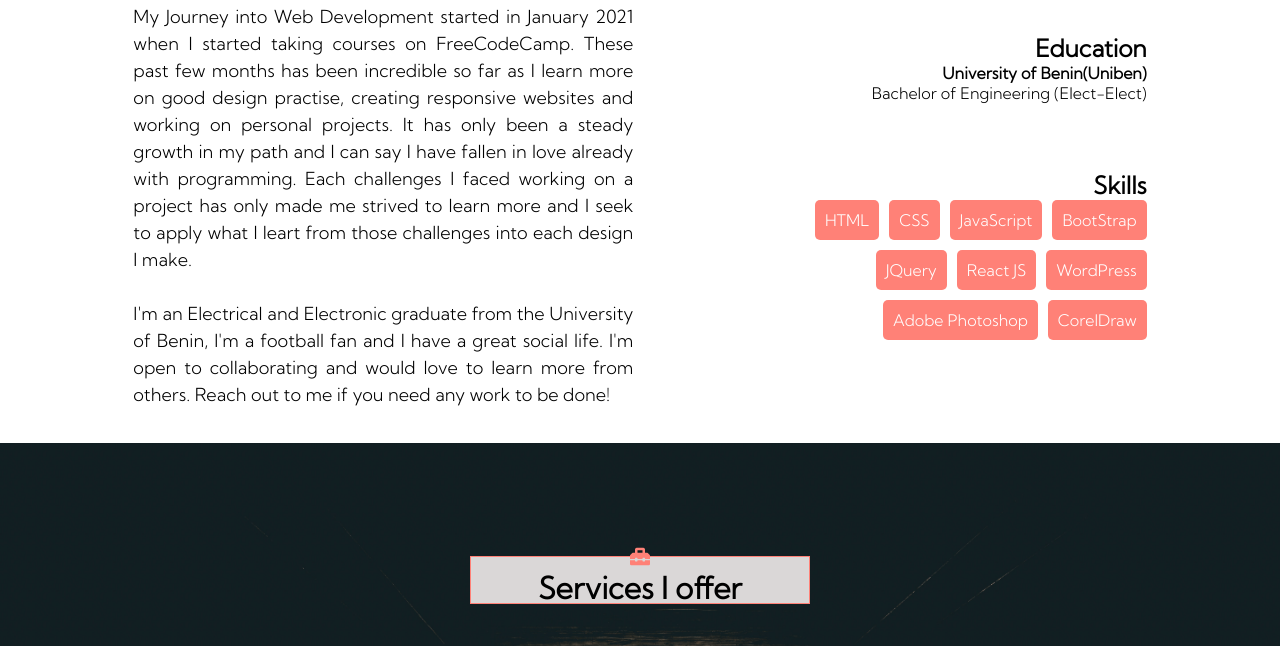
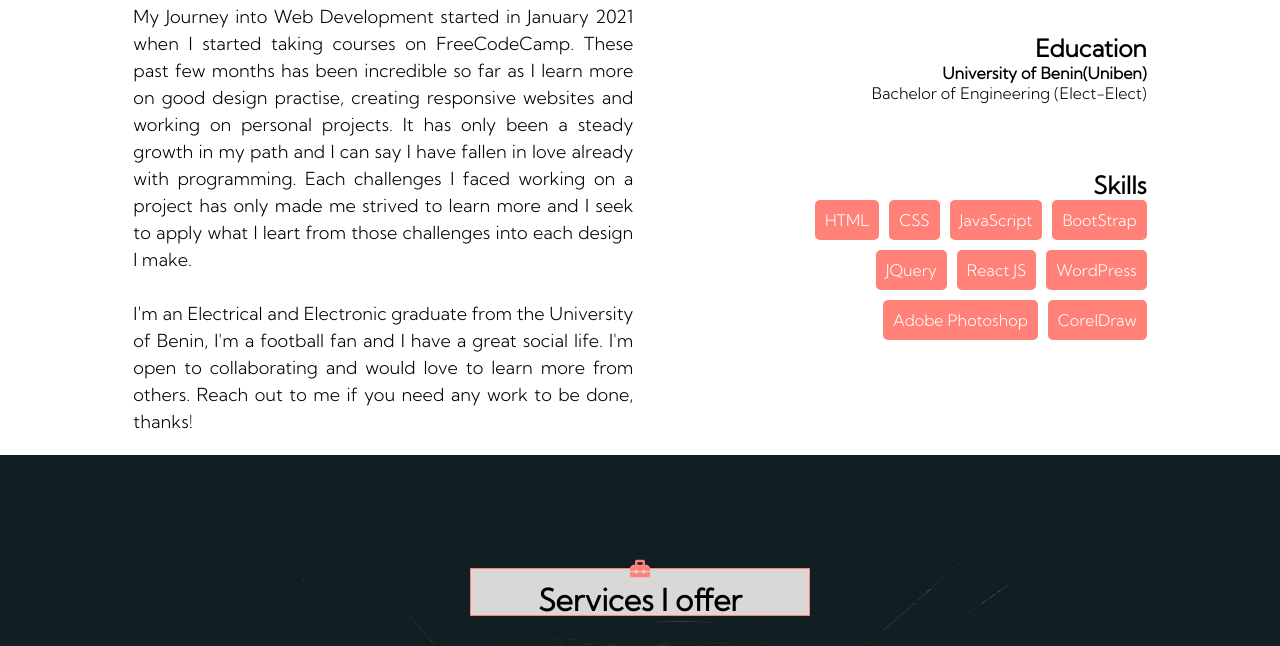
Before and after one commit to Jojoarm/Personal-Portfolio, a plain HTML site: page index.html in a window 1280 px wide. Shown: the part 1207-1853 px from the top of the page. Drawn offline with Linux system fonts and the light colour scheme.

Commit message:
index changes

```diff
--- a/index.html
+++ b/index.html
@@ -73,7 +73,7 @@
                     </p><br>
                     <p>
                         I'm an Electrical and Electronic graduate from the University of Benin, I'm a football fan and I have a great social life.
-                        I'm open to collaborating and would love to learn more from others. Reach out to me if you need any work to be done!
+                        I'm open to collaborating and would love to learn more from others. Reach out to me if you need any work to be done, thanks!
                     </p>
                 </div>
                 <div class="profile">
```
